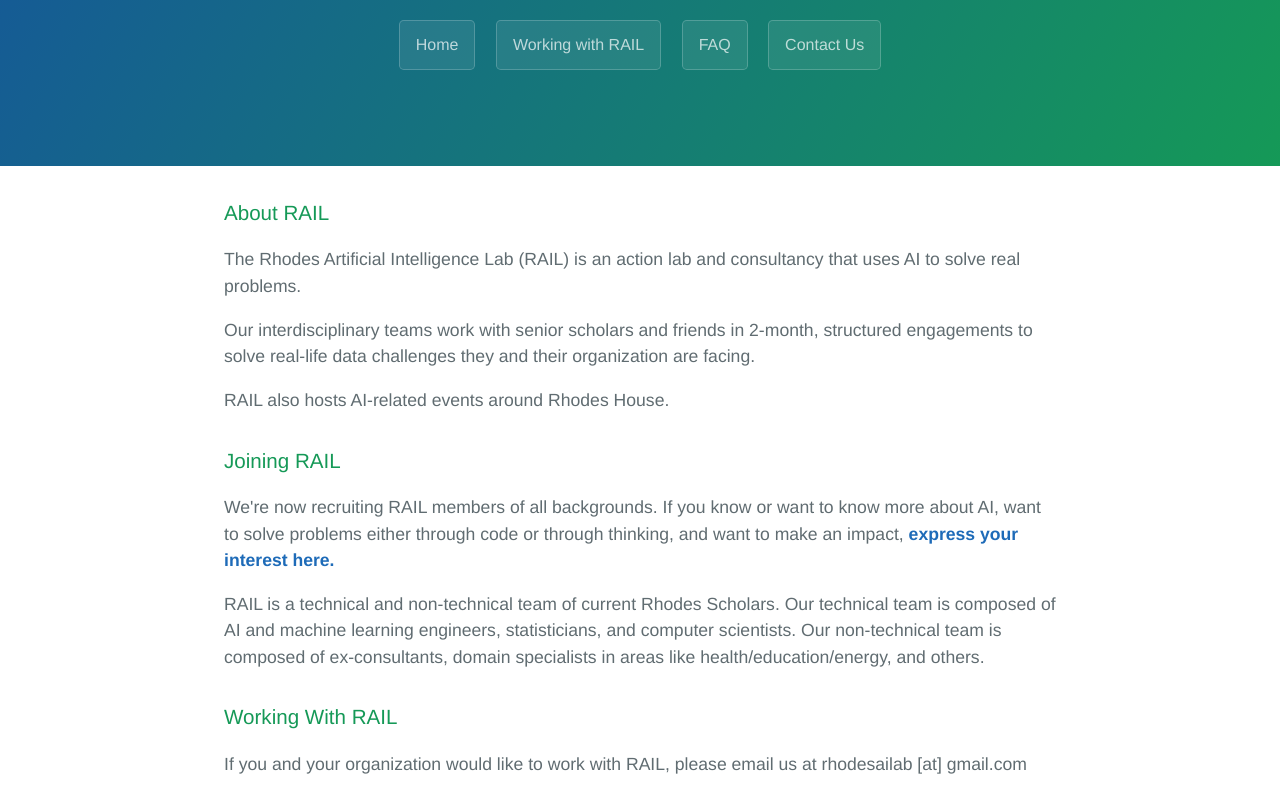
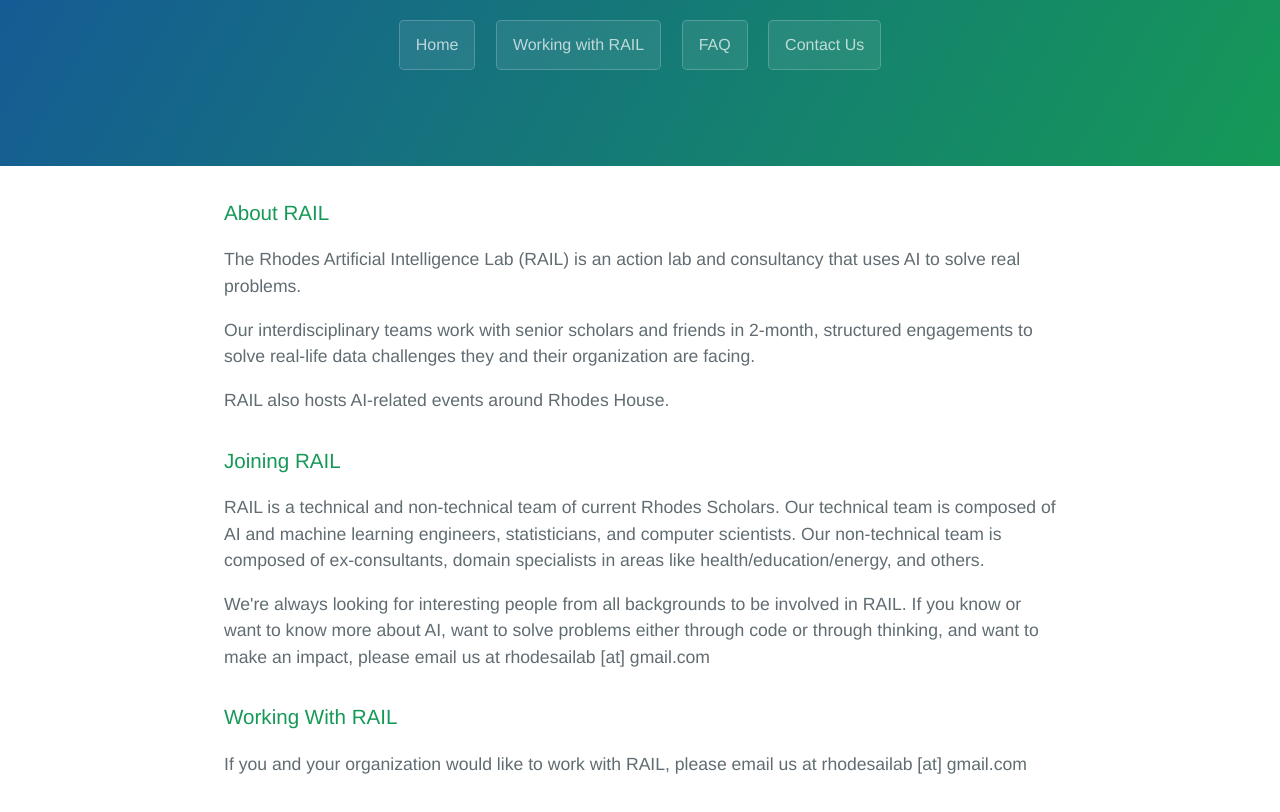
Before and after one commit to rhodesai/rhodesai.github.io, a plain HTML site: page index.html in a window 1280 px wide. Shown: the part 170-982 px from the top of the page. Drawn offline with Linux system fonts and the light colour scheme.

Commit message:
Update index.html

```diff
--- a/index.html
+++ b/index.html
@@ -32,10 +32,9 @@
 <h3>
 <a id="joining-rail" class="anchor" href="#joining-rail" aria-hidden="true"><span aria-hidden="true" class="octicon octicon-link"></span></a>Joining RAIL</h3>
 
-<p>We're now recruiting RAIL members of all backgrounds. If you know or want to know more about AI, want to solve problems either through code or through thinking, and want to make an impact, <b><a href="https://docs.google.com/forms/d/e/1FAIpQLSfK_7ZuF561YoFbmbNOeJiFAWrK-PSL6Iaii96yz4GiHS4UWQ/viewform?c=0&w=1">express your interest here.</a></b></p>
-
 <p>RAIL is a technical and non-technical team of current Rhodes Scholars. Our technical team is composed of AI and machine learning engineers, statisticians, and computer scientists. Our non-technical team is composed of ex-consultants, domain specialists in areas like health/education/energy, and others.</p>
 
+<p>We're always looking for interesting people from all backgrounds to be involved in RAIL. If you know or want to know more about AI, want to solve problems either through code or through thinking, and want to make an impact, please email us at rhodesailab [at] gmail.com</p>
 
 <h3>
 <a id="working-with-rail" class="anchor" href="#working-with-rail" aria-hidden="true"><span aria-hidden="true" class="octicon octicon-link"></span></a>Working With RAIL</h3>
```
